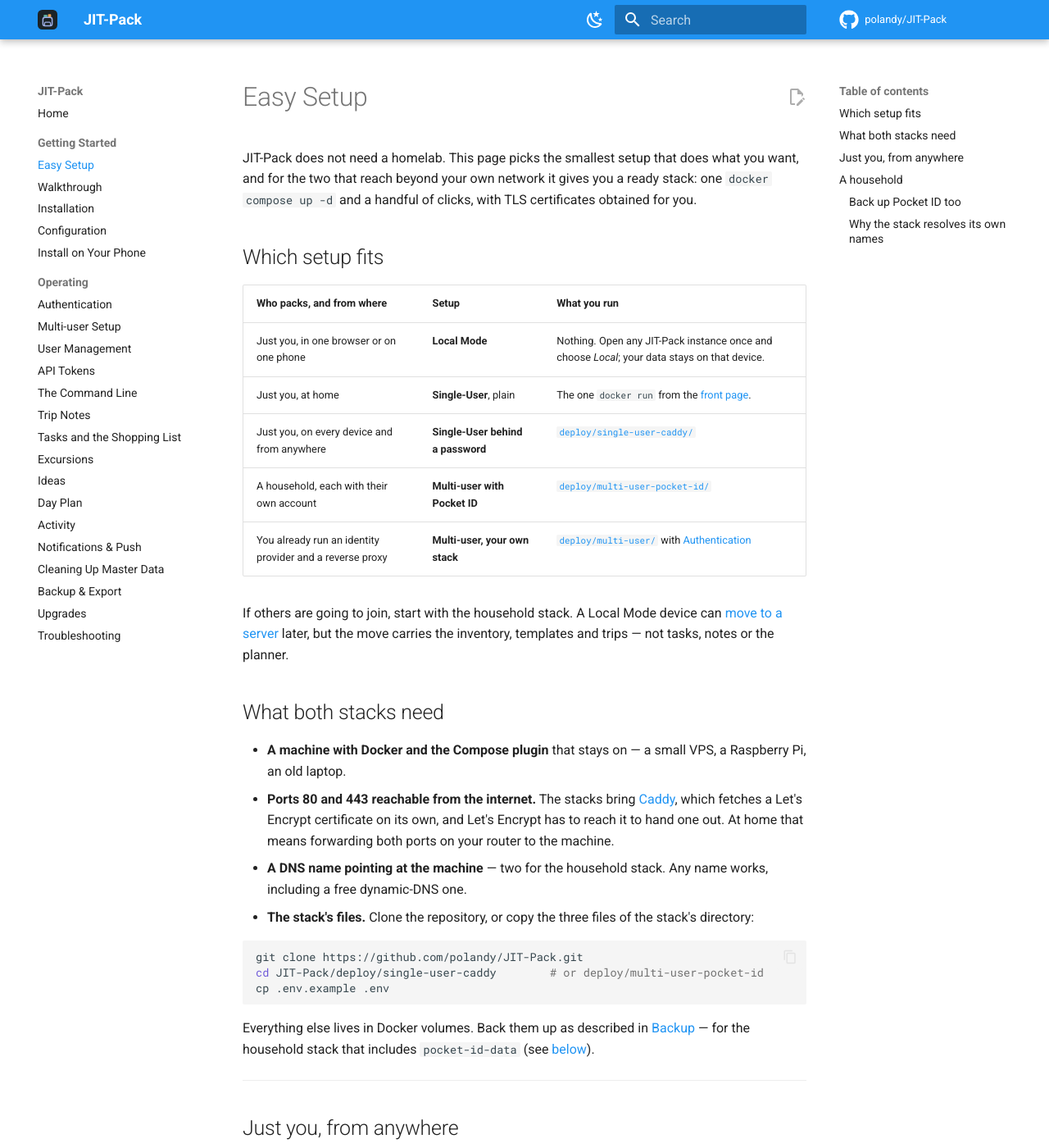
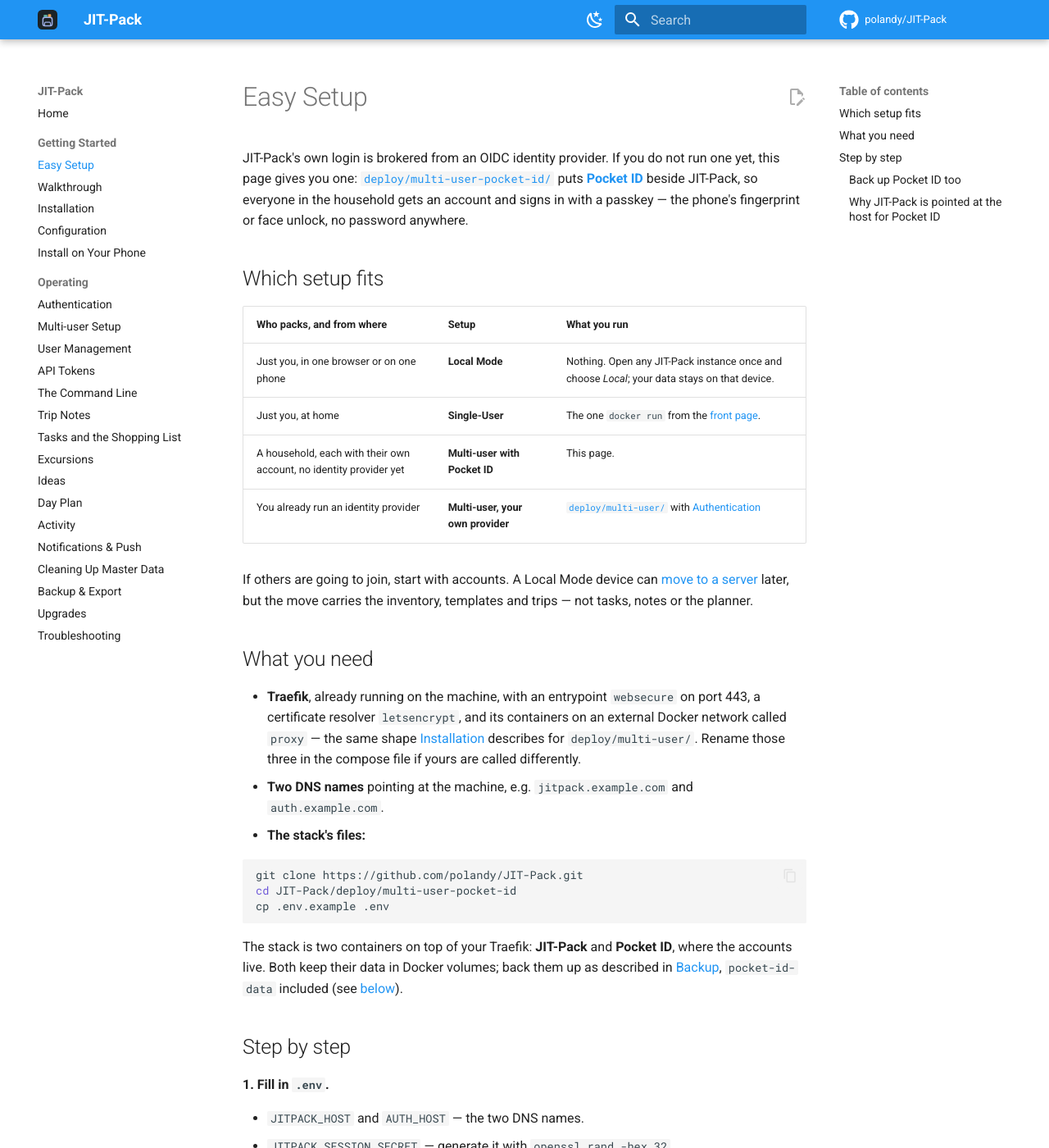
Before and after one commit to polandy/JIT-Pack, an MkDocs documentation site: the page built from docs/easy-setup.md, in a window 1280 px wide and 1400 px high. Shown: the whole window at 82% size. Built offline with MkDocs 1.6.1 and Material for MkDocs 9.7.7, drawn with Linux system fonts in a browser that asks for light colours; comment, search, counter and statistics services are not loaded; some of the changed text lies outside the part shown.

Commit message:
feat(deploy): the Pocket ID stack sits behind the reader's Traefik; the Caddy stacks are gone
The owner keeps the focus on Traefik. single-user-caddy is removed, and
multi-user-pocket-id takes deploy/multi-user's shape: Traefik labels on
the external proxy network. jitpackd reaches the issuer through
extra_hosts host-gateway, i.e. the Traefik on the same host, so a router
without hairpin NAT does not matter. Re-run end to end behind a local
Traefik.

````diff
--- a/docs/easy-setup.md
+++ b/docs/easy-setup.md
@@ -1,74 +1,37 @@
 # Easy Setup
 
-JIT-Pack does not need a homelab. This page picks the smallest setup that does what you want, and for the two that reach beyond your own network it gives you a ready stack: one `docker compose up -d` and a handful of clicks, with TLS certificates obtained for you.
+JIT-Pack's own login is brokered from an OIDC identity provider. If you do not run one yet, this page gives you one: [`deploy/multi-user-pocket-id/`](https://github.com/polandy/JIT-Pack/tree/main/deploy/multi-user-pocket-id) puts **[Pocket ID](https://pocket-id.org/)** beside JIT-Pack, so everyone in the household gets an account and signs in with a passkey — the phone's fingerprint or face unlock, no password anywhere.
 
 ## Which setup fits
 
 | Who packs, and from where | Setup | What you run |
 |---|---|---|
 | Just you, in one browser or on one phone | **Local Mode** | Nothing. Open any JIT-Pack instance once and choose *Local*; your data stays on that device. |
-| Just you, at home | **Single-User**, plain | The one `docker run` from the [front page](index.md). |
-| Just you, on every device and from anywhere | **Single-User behind a password** | [`deploy/single-user-caddy/`](#just-you-from-anywhere) |
-| A household, each with their own account | **Multi-user with Pocket ID** | [`deploy/multi-user-pocket-id/`](#a-household) |
-| You already run an identity provider and a reverse proxy | **Multi-user, your own stack** | [`deploy/multi-user/`](https://github.com/polandy/JIT-Pack/tree/main/deploy/multi-user) with [Authentication](authentication.md) |
+| Just you, at home | **Single-User** | The one `docker run` from the [front page](index.md). |
+| A household, each with their own account, no identity provider yet | **Multi-user with Pocket ID** | This page. |
+| You already run an identity provider | **Multi-user, your own provider** | [`deploy/multi-user/`](https://github.com/polandy/JIT-Pack/tree/main/deploy/multi-user) with [Authentication](authentication.md) |
 
-If others are going to join, start with the household stack. A Local Mode device can [move to a server](backup.md#moving-to-a-server) later, but the move carries the inventory, templates and trips — not tasks, notes or the planner.
+If others are going to join, start with accounts. A Local Mode device can [move to a server](backup.md#moving-to-a-server) later, but the move carries the inventory, templates and trips — not tasks, notes or the planner.
 
-## What both stacks need
+## What you need
 
-- **A machine with Docker and the Compose plugin** that stays on — a small VPS, a Raspberry Pi, an old laptop.
-- **Ports 80 and 443 reachable from the internet.** The stacks bring [Caddy](https://caddyserver.com/), which fetches a Let's Encrypt certificate on its own, and Let's Encrypt has to reach it to hand one out. At home that means forwarding both ports on your router to the machine.
-- **A DNS name pointing at the machine** — two for the household stack. Any name works, including a free dynamic-DNS one.
-- **The stack's files.** Clone the repository, or copy the three files of the stack's directory:
+- **Traefik**, already running on the machine, with an entrypoint `websecure` on port 443, a certificate resolver `letsencrypt`, and its containers on an external Docker network called `proxy` — the same shape [Installation](installation.md#the-example-stack) describes for `deploy/multi-user/`. Rename those three in the compose file if yours are called differently.
+- **Two DNS names** pointing at the machine, e.g. `jitpack.example.com` and `auth.example.com`.
+- **The stack's files:**
 
   ```bash
   git clone https://github.com/polandy/JIT-Pack.git
-  cd JIT-Pack/deploy/single-user-caddy        # or deploy/multi-user-pocket-id
+  cd JIT-Pack/deploy/multi-user-pocket-id
   cp .env.example .env
   ```
 
-Everything else lives in Docker volumes. Back them up as described in [Backup](backup.md) — for the household stack that includes `pocket-id-data` (see [below](#back-up-pocket-id-too)).
+The stack is two containers on top of your Traefik: **JIT-Pack** and **Pocket ID**, where the accounts live. Both keep their data in Docker volumes; back them up as described in [Backup](backup.md), `pocket-id-data` included (see [below](#back-up-pocket-id-too)).
 
----
-
-## Just you, from anywhere
-
-`deploy/single-user-caddy/` runs JIT-Pack in [Single-User Mode](authentication.md#single-user-mode) behind Caddy, which adds HTTPS and asks for a user name and password before anything reaches the app.
-
-**1. Fill in `.env`.** Set `JITPACK_HOST` to your DNS name and `BASIC_AUTH_USER` to a user name. The password goes in as a hash, which Caddy computes for you:
-
-```bash
-docker run --rm caddy:2.11.6-alpine caddy hash-password --plaintext 'your password'
-```
-
-Put the result in `BASIC_AUTH_HASH`, inside single quotes — the hash contains `$` signs, and without the quotes Compose would read them as variables.
-
-**2. Start it.**
-
-```bash
-docker compose up -d
-```
-
-**3. Open `https://<your name>`.** The browser asks for the user name and password and remembers them. On the first-run screen choose **Server**: the address is already filled in. There is no further login — you are the instance's one user.
-
-Things to know:
-
-- **The password is the only lock.** Single-User Mode itself checks nothing, so whoever knows the password is you. Choose a long one.
-- **Two things are reachable without it:** the web-app manifest and the app icons. Browsers fetch those without credentials when installing the app to a home screen, and they say nothing about your data.
-
----
-
-## A household
-
-`deploy/multi-user-pocket-id/` gives everyone their own account, without a password anywhere: people sign in with a passkey — the phone's fingerprint or face unlock. Three containers:
-
-- **JIT-Pack** itself.
-- **[Pocket ID](https://pocket-id.org/)**, a small identity provider, where the accounts live.
-- **Caddy**, which serves both under their own names with HTTPS.
+## Step by step
 
 **1. Fill in `.env`.**
 
-- `JITPACK_HOST` and `AUTH_HOST` — two DNS names, both pointing at the machine, e.g. `jitpack.example.com` and `auth.example.com`.
+- `JITPACK_HOST` and `AUTH_HOST` — the two DNS names.
 - `JITPACK_SESSION_SECRET` — generate it with `openssl rand -hex 32`.
 - `POCKET_ID_ENCRYPTION_KEY` — generate it with `openssl rand -base64 32`.
 - `JITPACK_ADMIN_EMAILS` — your own e-mail address. It makes you the instance admin in JIT-Pack.
@@ -82,7 +45,7 @@
 docker compose up -d
 ```
 
-Pocket ID and Caddy come up. JIT-Pack does not, yet: until step 5 it restarts every few seconds with `config: JITPACK_OIDC_ISSUER, JITPACK_OIDC_CLIENT_ID, and JITPACK_OIDC_CLIENT_SECRET must be set together` in `docker compose logs app`. That is expected.
+Pocket ID comes up, and Traefik obtains its certificates. JIT-Pack does not start yet: until step 5 it restarts every few seconds with `config: JITPACK_OIDC_ISSUER, JITPACK_OIDC_CLIENT_ID, and JITPACK_OIDC_CLIENT_SECRET must be set together` in `docker compose logs app`. That is expected.
 
 **3. Create your Pocket ID account.** Open `https://<AUTH_HOST>/setup`, fill in your name and user name, and for the e-mail **enter a placeholder** such as `you@setup.invalid` — step 4 explains why. Then add a passkey when asked.
 
@@ -122,6 +85,6 @@
 
 JIT-Pack knows each person by the identity Pocket ID gave them. If the `pocket-id-data` volume is lost and the accounts are created again, Pocket ID hands out new identities, and JIT-Pack sees new people — the old accounts, with their trips and memberships, are no longer anyone's. Back up `pocket-id-data` alongside `data`.
 
-### Why the stack resolves its own names
+### Why JIT-Pack is pointed at the host for Pocket ID
 
-At startup JIT-Pack fetches `https://<AUTH_HOST>/.well-known/openid-configuration`, and the address must be the very one your browser uses. From inside a container, that name would normally lead out to the internet and back in through your router — which many home routers refuse. The compose file gives Caddy both names inside the stack, so the request stays on the machine and Caddy answers it with the same certificate the browser sees.
+At startup JIT-Pack fetches `https://<AUTH_HOST>/.well-known/openid-configuration`, and the address must be the very one your browser uses. From inside a container, that name would normally lead out to the internet and back in through your router — which many home routers refuse. The compose file maps the name to the Docker host instead (`extra_hosts: <AUTH_HOST>:host-gateway`), so the request reaches your Traefik on this machine and gets the same certificate the browser sees. This needs Traefik to publish port 443 on the host, as it does in the usual setup.
--- a/docs/getting-started.md
+++ b/docs/getting-started.md
@@ -99,7 +99,7 @@
 
 You now have a working single-user instance built from source. For anything longer-lived:
 
-- **[Easy Setup](easy-setup.md)** — ready stacks with HTTPS: one for just you from anywhere, one for a household with its own accounts.
+- **[Easy Setup](easy-setup.md)** — accounts for a household, with Pocket ID as the identity provider.
 - **[Installation](installation.md)** — running the published image instead of a local build, and the reverse-proxy configuration for a real hostname (Traefik and nginx), including the `Host` header rule that quietly breaks sync when it is missing.
 - **[Configuration](configuration.md)** — the full set of environment variables.
 - **[Authentication](authentication.md)** — switching to multi-user mode, where accounts come from your own OIDC identity provider.
--- a/docs/installation.md
+++ b/docs/installation.md
@@ -105,7 +105,7 @@
 
 ### The example stack
 
-The repository ships a complete stack in [`deploy/multi-user/`](https://github.com/polandy/JIT-Pack/tree/main/deploy/multi-user) — one service with the OIDC variables wired through and Traefik labels for the one route it needs. It is the shortest path to a production instance when you already run a reverse proxy and an identity provider; without them, [Easy Setup](easy-setup.md) brings both along.
+The repository ships a complete stack in [`deploy/multi-user/`](https://github.com/polandy/JIT-Pack/tree/main/deploy/multi-user) — one service with the OIDC variables wired through and Traefik labels for the one route it needs. It is the shortest path to a production instance when you already run a reverse proxy and an identity provider; without the identity provider, [Easy Setup](easy-setup.md) brings Pocket ID along.
 
 It is one container on two networks: the database on a named volume, `internal` for the stack itself and your proxy network for the single router that sends the hostname at it. There is no path splitting to get right, because there is nothing to split it between.
 
--- a/release-please-config.json
+++ b/release-please-config.json
@@ -9,8 +9,7 @@
         "docs/installation.md",
         "docs/upgrades.md",
         "deploy/multi-user/docker-compose.yml",
-        "deploy/multi-user-pocket-id/docker-compose.yml",
-        "deploy/single-user-caddy/docker-compose.yml"
+        "deploy/multi-user-pocket-id/docker-compose.yml"
       ]
     }
   }
````
Also changed, not shown: README.md (+1 -1 lines), deploy/README.md (+2 -3 lines), dev-docs/implementation-log/2026-09-28.md (+16 -18 lines), docs/authentication.md (+2 -2 lines), docs/index.md (+1 -1 lines), 6 other files.
